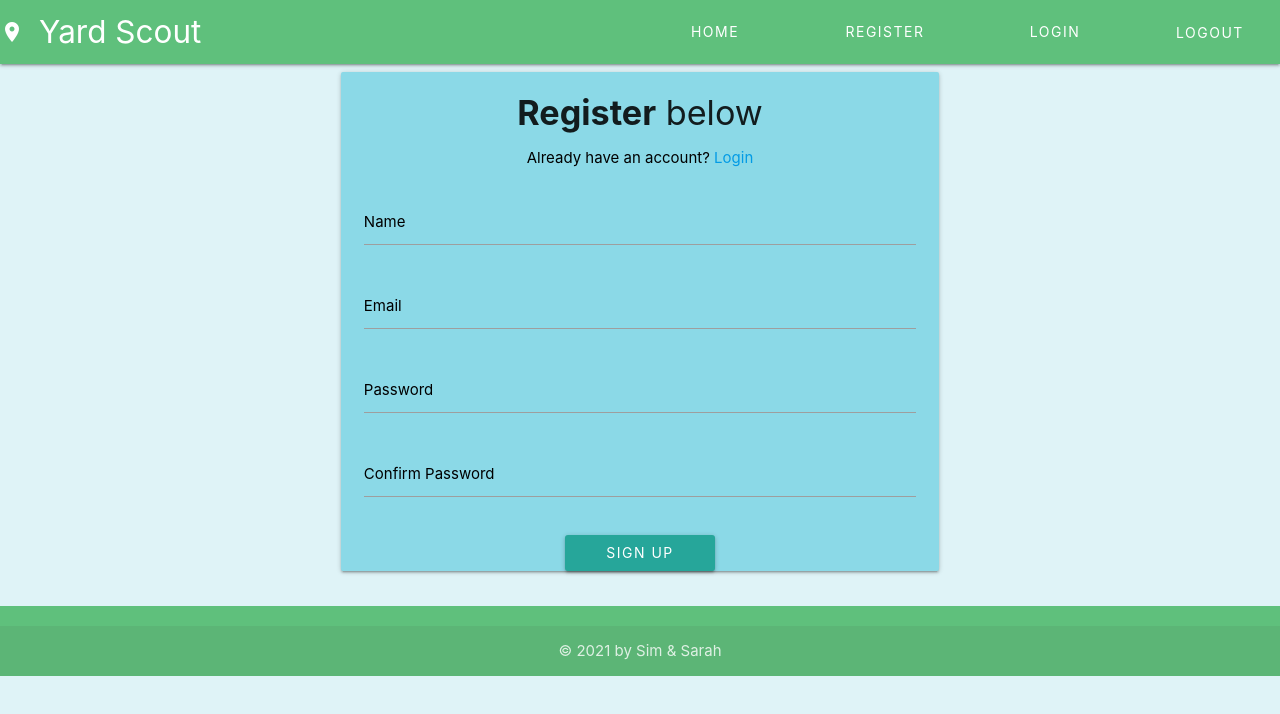
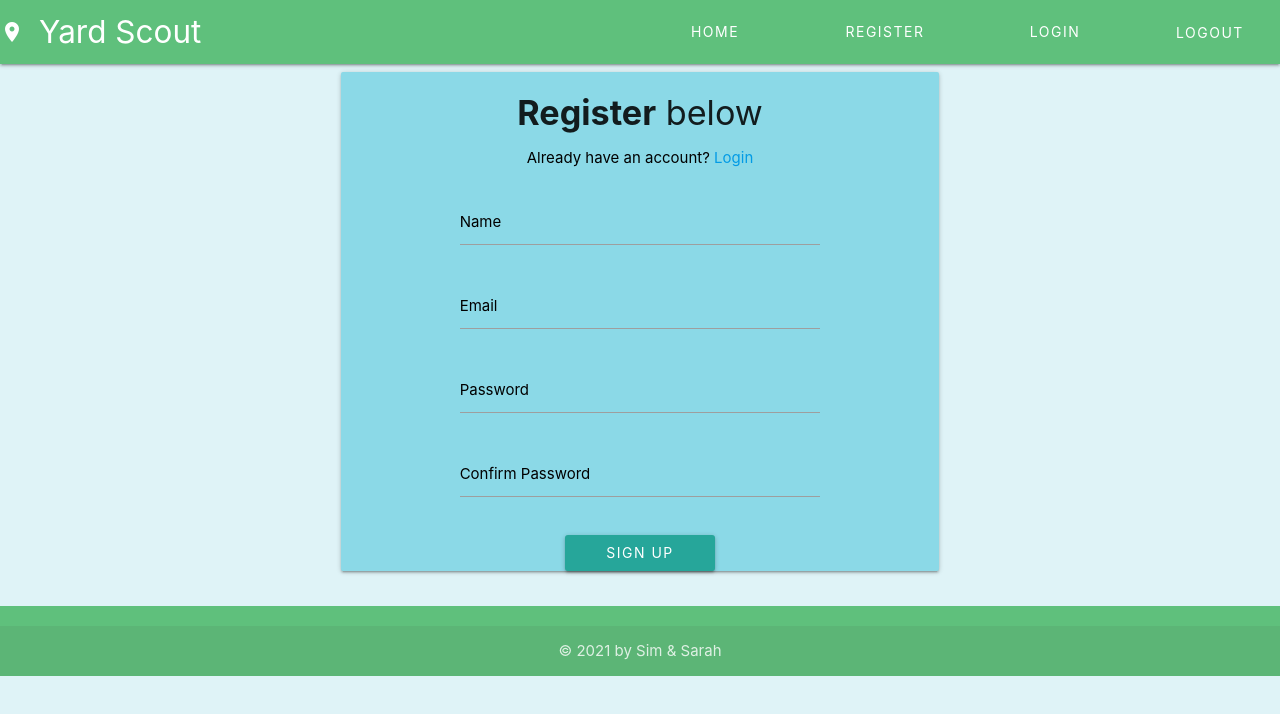
Before and after one commit to simk2020/Project-3, a React (Create React App) app in the folder client/: page /register in a window 1280 px wide. Shown: the top 714 px of the page. Built offline with nearby package versions, Linux system fonts and the light colour scheme; what google-maps-react would draw is missing.

Commit message:
styling on input forms

```diff
--- a/client/src/components/pages/Login.js
+++ b/client/src/components/pages/Login.js
@@ -44,7 +44,7 @@ const Login = props => {
             </p>
           </div>
           <form noValidate onSubmit={onSubmit}>
-            <div className="input-field col s8">
+            <div className="input-field col s6 offset-s3">
               <input ref={emailRef} error={errors.incorrect} name="email" type="email"
                      className={classnames('', { invalid: errors.incorrect })} />
 
@@ -53,7 +53,7 @@ const Login = props => {
               <span className="red-text">{errors.incorrect}</span>
             </div>
 
-            <div className="input-field col s8">
+            <div className="input-field col s6 offset-s3">
               <input ref={passwordRef} error={errors.incorrect} name="password" type="password"
                      className={classnames('', { invalid: errors.incorrect })} />
               <label htmlFor="password">Password</label>
--- a/client/src/components/pages/Register.js
+++ b/client/src/components/pages/Register.js
@@ -48,25 +48,25 @@ const Register = props => {
             </p>
           </div>
           <form noValidate onSubmit={onSubmit}>
-            <div className="input-field col s12">
+            <div className="input-field col s8 offset-s2">
               <input ref={nameRef} error={errors.name} name="name" type="text"
                      className={classnames('', { invalid: errors.name })} />
               <label htmlFor="name">Name</label>
               <span className="red-text">{errors.name}</span>
             </div>
-            <div className="input-field col s12">
+            <div className="input-field col s8 offset-s2">
               <input ref={emailRef} error={errors.email} name="email" type="email"
                      className={classnames('', { invalid: errors.email })} />
               <label htmlFor="email">Email</label>
               <span className="red-text">{errors.email}</span>
             </div>
-            <div className="input-field col s12">
+            <div className="input-field col s8 offset-s2">
               <input ref={passwordRef} error={errors.password} name="password" type="password"
                      className={classnames('', { invalid: errors.password })} />
               <label htmlFor="password">Password</label>
               <span className="red-text">{errors.password}</span>
             </div>
-            <div className="input-field col s12">
+            <div className="input-field col s8 offset-s2">
               <input ref={password2Ref} error={errors.password2} name="password2" type="password"
                      className={classnames('', { invalid: errors.password2 })} />
               <label htmlFor="password2">Confirm Password</label>
```
